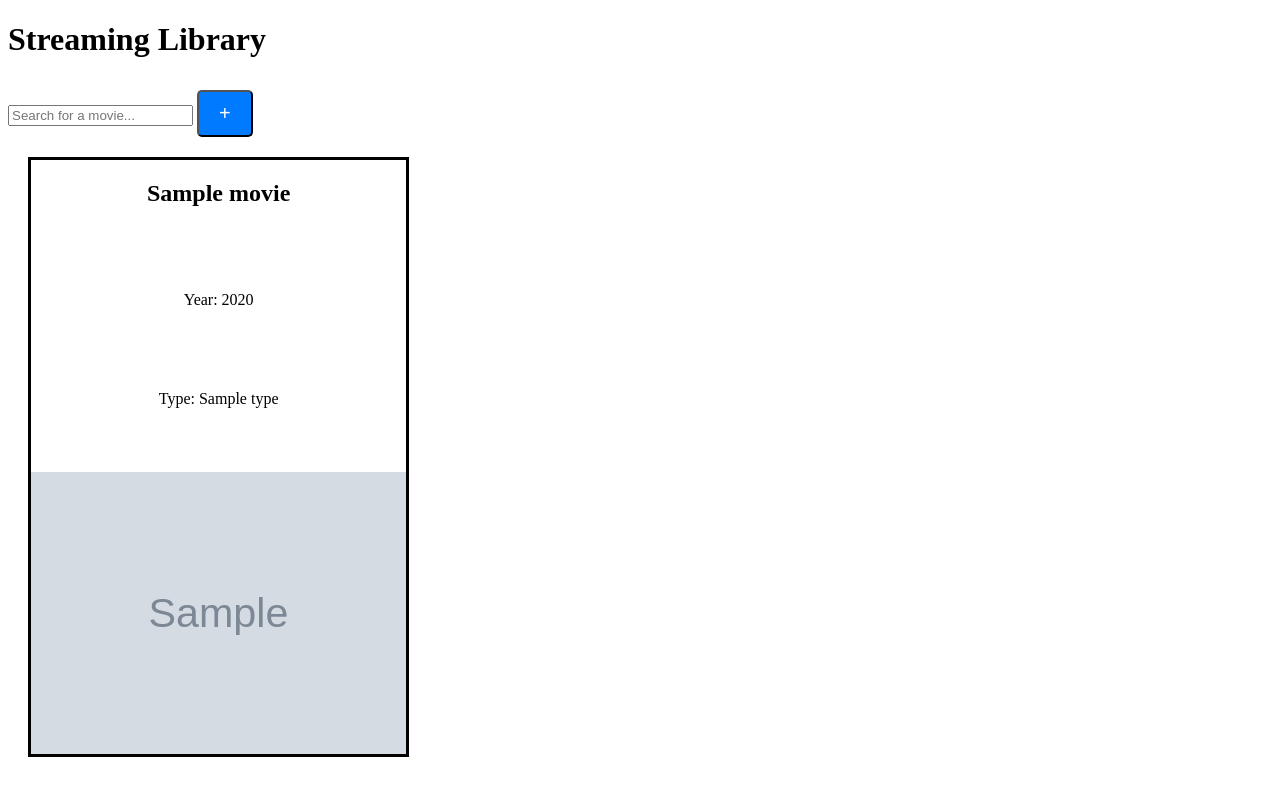
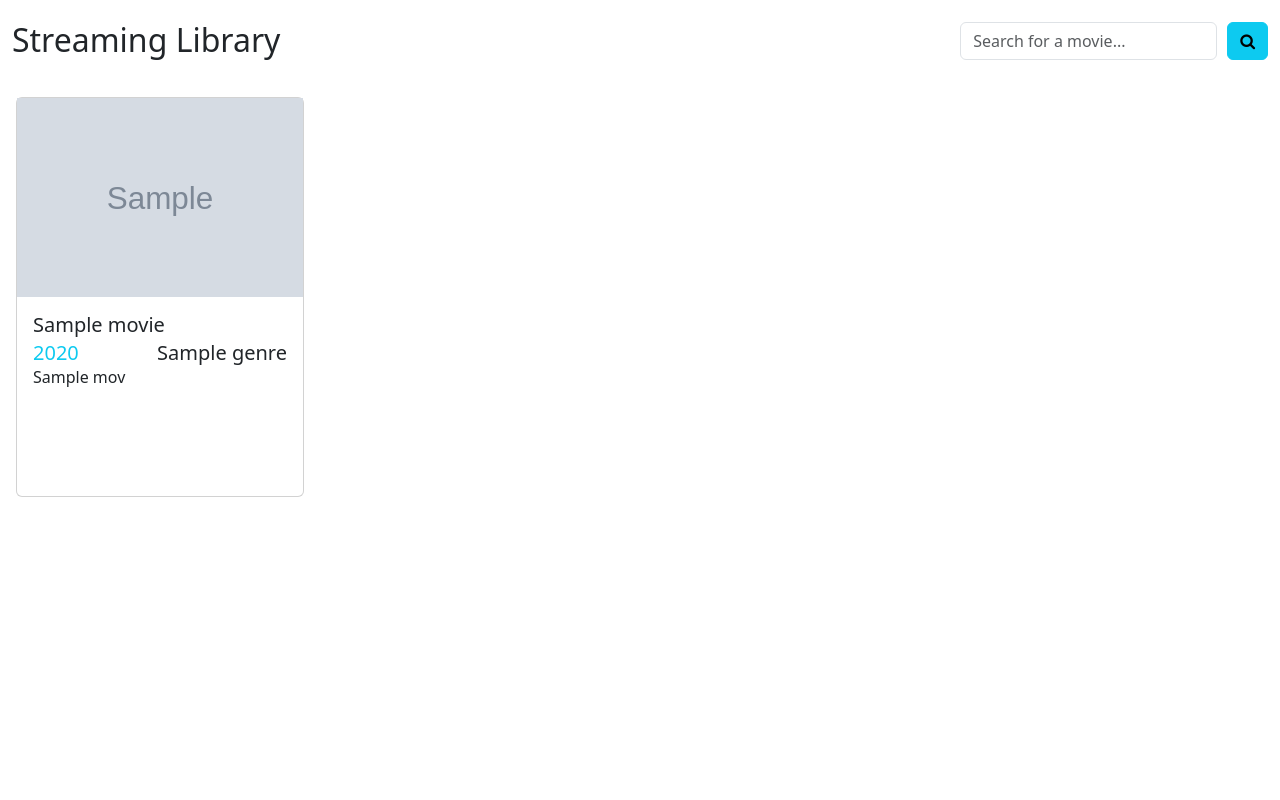
Before and after one commit to qdimanche/djangostreaming, a Django app: template streaming_app/templates/index.html in a window 1280 px wide. Run offline with Django 5.2, Linux system fonts and the light colour scheme; the template is opened without the code that fills it: most values are stand-ins (such as "Sample title", 1, 10 or a date in 2020); grey boxes marked "Sample" are stand-in pictures.

Commit message:
Update Movie Model, Views

```diff
--- a/streaming_app/templates/index.html
+++ b/streaming_app/templates/index.html
@@ -3,80 +3,72 @@
 <head>
     <meta charset="UTF-8">
     <title>Title</title>
-    <style>
-        .add-movie-button {
-            display: inline-block;
-            background-color: #007BFF;
-            color: white;
-            padding: 10px 20px;
-            text-decoration: none;
-            border-radius: 5px;
-            font-size: 20px;
-            margin-top: 10px;
-        }
-
-        .movie-container {
-            display: flex;
-            flex-wrap: wrap;
-            justify-content: space-between;
-        }
-
-        .movie-card {
-            border: 3px solid #000;
-            height: 600px;
-            margin: 20px;
-            box-sizing: border-box;
-            text-align: center;
-            flex: 0 0 calc(33.33% - 40px);
-            display: flex;
-            flex-direction: column;
-            justify-content: space-between;
-            overflow: hidden;
-        }
-
-        .movie-card img {
-            max-width: 100%;
-            max-height: 100%;
-            object-fit: contain;
-        }
-    </style>
+    <link href="https://cdn.jsdelivr.net/npm/bootstrap@5.3.3/dist/css/bootstrap.min.css" rel="stylesheet"
+          integrity="sha384-QWTKZyjpPEjISv5WaRU9OFeRpok6YctnYmDr5pNlyT2bRjXh0JMhjY6hW+ALEwIH" crossorigin="anonymous">
+    <link rel="stylesheet" href="https://cdnjs.cloudflare.com/ajax/libs/font-awesome/4.7.0/css/font-awesome.min.css">
+    <link rel="stylesheet" href="https://cdnjs.cloudflare.com/ajax/libs/normalize/8.0.1/normalize.min.css">
 </head>
 <body>
+<nav class="">
+    <div class="container-fluid">
+        <div class="d-flex justify-content-between align-items-center">
+            <div>
                 <h1>Streaming Library</h1>
-<form action="{% url 'streaming_app:add_movie' %}" method="get">
-    <label>
-        <input id="search-query" type="text" name="search_query" placeholder="Search for a movie..." required>
+            </div>
+            <div>
+                <form action="{% url 'streaming_app:index' %}" method="get" class="d-flex">
+                    <label class="mb-0" style="margin-right: 10px !important">
+                        <input id="search-query" type="text" class="form-control" name="search_query"
+                               placeholder="Search for a movie..." required>
                     </label>
-    <button type="submit" class="add-movie-button">+</button>
+
+                    <button type="submit" class="btn btn-info"><i class="fa fa-search"></i></button>
                 </form>
-<div class="movie-container">
+            </div>
+        </div>
+    </div>
+</nav>
+<main>
+    <div class="container-fluid">
+        <div class="row row-cols-1 row-cols-lg-4 g-4">
             {% for movie in movies %}
-        <div class="movie-card">
-            <h2>{{ movie.title }}</h2>
-            <p>Year: {{ movie.year }}</p>
-            <p>Type: {{ movie.type }}</p>
-            <img src="{{ movie.poster }}" alt="{{ movie.title }}">
+                <div class="p-3 col">
+                    <div class="card" style="height: 400px">
+                        <div class="h-50">
+                            <img src="{{ movie.poster|default:'https://downtownwinnipegbiz.com/wp-content/uploads/2020/02/placeholder-image.jpg' }}"
+                                 alt="Card image cap" class="img-fluid"
+                                 style="object-fit: cover; width: 100%; height: 100%;">
+                        </div>
+                        <div class="card-body h-50">
+                            <h5 class="card-title font-weight-bold">{{ movie.title }}</h5>
+                            <div class="d-flex justify-content-between">
+                                <h5 class="card-subtitle text-info">{{ movie.year }}</h5>
+                                <div>
+                                    {% for genre in movie.genres.all %}
+                                        <h5 class="card-subtitle">{{ genre.name }}</h5>
+                                    {% endfor %}
+                                </div>
+                            </div>
+                            <p class="card-text">{{ mov }}</p>
+                        </div>
+                    </div>
                 </div>
             {% empty %}
                 <p>No movies found.</p>
             {% endfor %}
         </div>
-<script>
-    const searchInput = document.getElementById('search-query');
-    const movieCards = Array.from(document.getElementsByClassName('movie-card'));
 
-    searchInput.addEventListener('keyup', function () {
-        const query = this.value.toLowerCase();
+    </div>
+</main>
 
-        movieCards.forEach(card => {
-            const title = card.getElementsByTagName('h2')[0].innerText.toLowerCase();
-            if (title.includes(query)) {
-                card.style.display = '';
-            } else {
-                card.style.display = 'none';
-            }
-        });
-    });
-</script>
 </body>
+<script src="https://code.jquery.com/jquery-3.4.1.slim.min.js"
+        integrity="sha384-J6qa4849blE2+poT4WnyKhv5vZF5SrPo0iEjwBvKU7imGFAV0wwj1yYfoRSJoZ+n"
+        crossorigin="anonymous"></script>
+<script src="https://cdn.jsdelivr.net/npm/popper.js@1.16.0/dist/umd/popper.min.js"
+        integrity="sha384-Q6E9RHvbIyZFJoft+2mJbHaEWldlvI9IOYy5n3zV9zzTtmI3UksdQRVvoxMfooAo"
+        crossorigin="anonymous"></script>
+<script src="https://cdn.jsdelivr.net/npm/bootstrap@4.4.1/dist/js/bootstrap.min.js"
+        integrity="sha384-wfSDF2E50Y2D1uUdj0O3uMBJnjuUD4Ih7YwaYd1iqfktj0Uod8GCExl3Og8ifwB6"
+        crossorigin="anonymous"></script>
 </html>
--- a/streaming_app/urls.py
+++ b/streaming_app/urls.py
@@ -1,9 +1,7 @@
 from django.urls import path
-from .views import MovieListView, AddMovieView, AddToLibraryView
+from .views import MovieListView
 
 app_name = "streaming_app"
 urlpatterns = [
     path('', MovieListView.as_view(), name='index'),
-    path('add_movie/', AddMovieView.as_view(), name='add_movie'),
-    path('add_to_library/<str:movie_id>/', AddToLibraryView.as_view(), name='add_to_library'),
 ]
```
Also changed, not shown: streaming_app/models.py (+11 -3 lines), streaming_app/templates/add_movie.html (deleted, +0 -53 lines), streaming_app/views.py (+31 -43 lines). Lines whose indentation alone changed are shown as unchanged.
